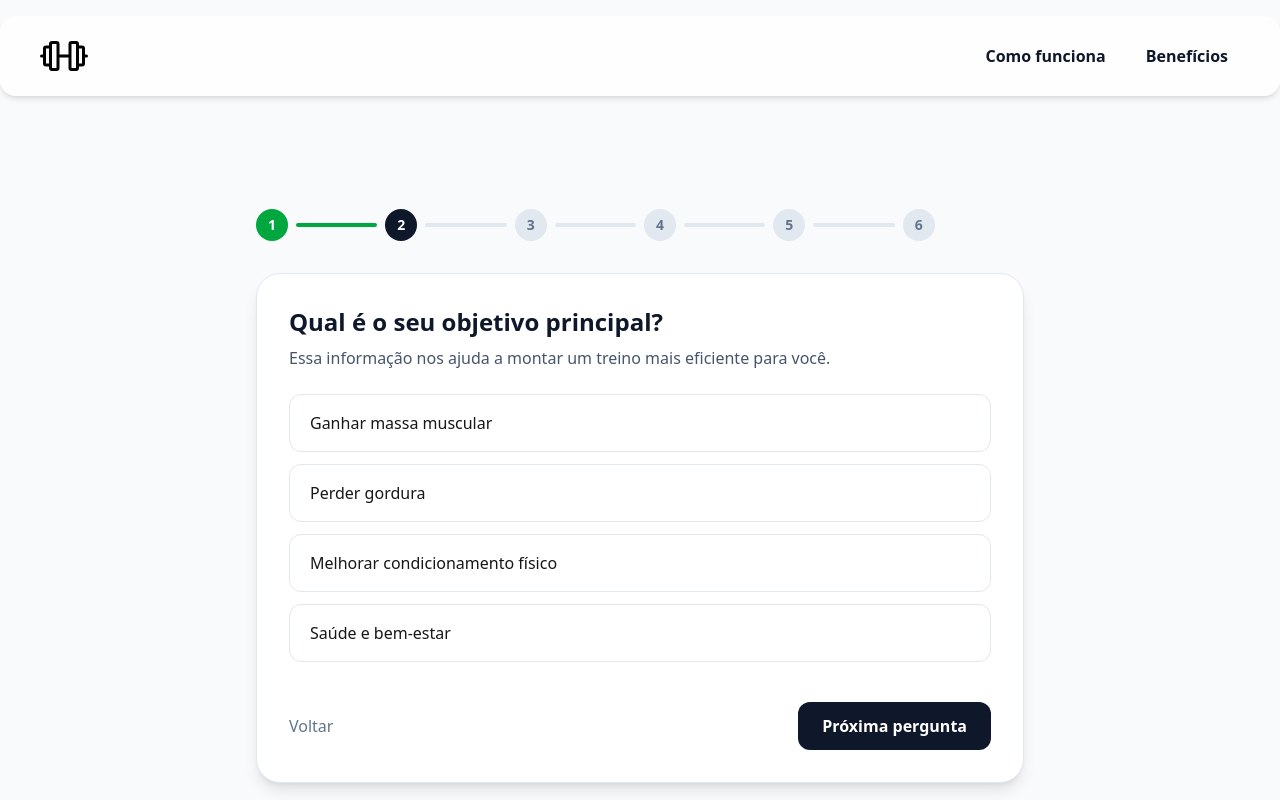
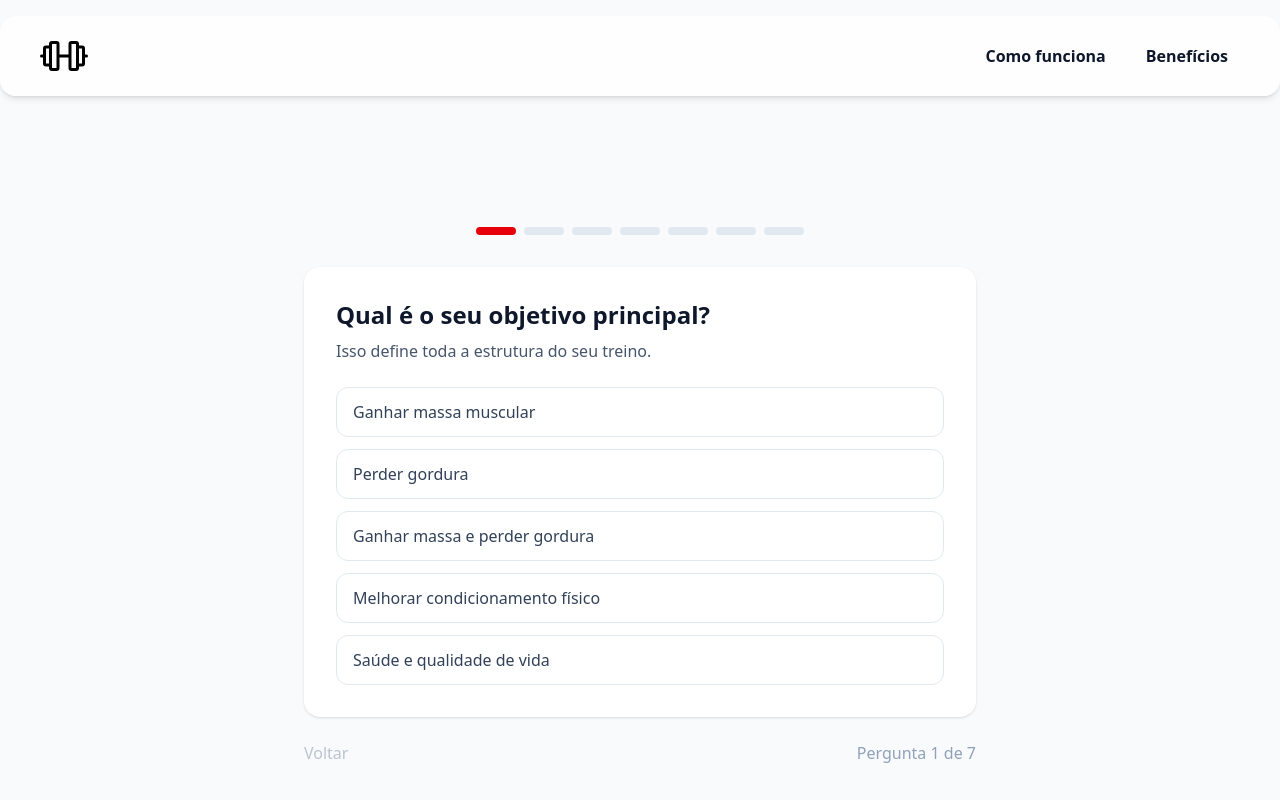
Before and after one commit to RobertoBMJunior/gym-site, a Next.js app: page /perguntas-protocolo in a window 1280 px wide. Shown: the top 800 px of the page. Built offline with nearby package versions, Linux system fonts and the light colour scheme.

Commit message:
feat: Criar useProtocolForm, questions.ts e atualizar o Page.tsx(perguntas) o QuestionCard e o Stepper

```diff
--- a/src/app/perguntas-protocolo/components/QuestionCard.tsx
+++ b/src/app/perguntas-protocolo/components/QuestionCard.tsx
@@ -1,47 +1,43 @@
-export function QuestionCard() {
+import { Question } from '../questions'
+
+interface QuestionCardProps {
+  question: Question
+  onAnswer: (value: string | number) => void
+}
+
+export function QuestionCard({ question, onAnswer }: QuestionCardProps) {
   return (
-    <div className="w-full bg-white rounded-3xl shadow-lg border border-slate-200 p-8 flex flex-col gap-6">
-      {/* Título */}
-      <div className="flex flex-col gap-2">
-        <h2 className="text-2xl font-bold text-slate-900">
-          Qual é o seu objetivo principal?
+    <div className="w-full max-w-2xl bg-white rounded-2xl shadow-sm p-8">
+      <h2 className="text-2xl font-bold text-slate-900 mb-2">
+        {question.title}
       </h2>
-        <p className="text-slate-600">
-          Essa informação nos ajuda a montar um treino mais eficiente para você.
-        </p>
-      </div>
 
-      {/* Opções (mock visual) */}
-      <div className="flex flex-col gap-3">
-        {[
-          'Ganhar massa muscular',
-          'Perder gordura',
-          'Melhorar condicionamento físico',
-          'Saúde e bem-estar',
-        ].map((option) => (
+      {question.description && (
+        <p className="text-slate-600 mb-6">{question.description}</p>
+      )}
+
+      {question.type === 'options' && (
+        <div className="grid gap-3">
+          {question.options?.map((option) => (
             <button
               key={option}
-            className="
-              w-full text-left px-5 py-4 rounded-xl border border-slate-200
-              hover:border-slate-400 hover:bg-slate-50
-              transition-colors
-            "
+              onClick={() => onAnswer(option)}
+              className="w-full border border-slate-200 rounded-xl px-4 py-3 text-left font-medium text-slate-700 hover:border-red-500 hover:bg-red-50 transition"
             >
               {option}
             </button>
           ))}
         </div>
+      )}
 
-      {/* Navegação */}
-      <div className="flex justify-between items-center pt-4">
-        <button className="text-slate-500 hover:text-slate-700 transition-colors">
-          Voltar
-        </button>
-
-        <button className="px-6 py-3 rounded-xl bg-slate-900 text-white font-semibold hover:bg-slate-800 transition-colors">
-          Próxima pergunta
-        </button>
-      </div>
+      {question.type === 'number' && (
+        <input
+          type="number"
+          placeholder={question.placeholder}
+          onChange={(e) => onAnswer(e.target.value)}
+          className="w-full border border-slate-200 rounded-xl px-4 py-3 focus:outline-none focus:ring-2 focus:ring-red-500"
+        />
+      )}
     </div>
   )
 }
--- a/src/app/perguntas-protocolo/components/Stepper.tsx
+++ b/src/app/perguntas-protocolo/components/Stepper.tsx
@@ -5,42 +5,15 @@ interface StepperProps {
 
 export function Stepper({ currentStep, totalSteps }: StepperProps) {
   return (
-    <div className="w-full flex items-center gap-2">
-      {Array.from({ length: totalSteps }).map((_, index) => {
-        const step = index + 1
-        const isActive = step === currentStep
-        const isCompleted = step < currentStep
-
-        return (
-          <div key={step} className="flex items-center flex-1 gap-2">
-            {/* Bolinha */}
-            <div
-              className={`
-                h-8 w-8 rounded-full flex items-center justify-center text-sm font-bold
-                ${
-                  isCompleted
-                    ? 'bg-green-600 text-white'
-                    : isActive
-                      ? 'bg-slate-900 text-white'
-                      : 'bg-slate-200 text-slate-500'
-                }
-              `}
-            >
-              {step}
-            </div>
-
-            {/* Linha */}
-            {step < totalSteps && (
-              <div
-                className={`
-                  h-1 flex-1 rounded
-                  ${isCompleted ? 'bg-green-600' : 'bg-slate-200'}
-                `}
-              />
-            )}
-          </div>
-        )
-      })}
+    <div className="flex items-center gap-2 mb-8">
+      {Array.from({ length: totalSteps }).map((_, index) => (
+        <div
+          key={index}
+          className={`h-2 w-10 rounded-full transition-colors ${
+            index <= currentStep ? 'bg-red-600' : 'bg-slate-200'
+          }`}
+        />
+      ))}
     </div>
   )
 }
--- /dev/null
+++ b/src/app/perguntas-protocolo/hooks/useProtocolForm.ts
@@ -0,0 +1,41 @@
+'use client'
+
+import { useState } from 'react'
+import { questions } from '../questions'
+
+export function useProtocolForm() {
+  const [currentStep, setCurrentStep] = useState(0)
+  const [answers, setAnswers] = useState<Record<string, string | number>>({})
+
+  const totalSteps = questions.length
+  const currentQuestion = questions[currentStep]
+
+  function next() {
+    if (currentStep < totalSteps - 1) {
+      setCurrentStep((prev) => prev + 1)
+    }
+  }
+
+  function prev() {
+    if (currentStep > 0) {
+      setCurrentStep((prev) => prev - 1)
+    }
+  }
+
+  function saveAnswer(value: string | number) {
+    setAnswers((prev) => ({
+      ...prev,
+      [currentQuestion.id]: value,
+    }))
+  }
+
+  return {
+    currentStep,
+    totalSteps,
+    currentQuestion,
+    answers,
+    next,
+    prev,
+    saveAnswer,
+  }
+}
--- a/src/app/perguntas-protocolo/page.tsx
+++ b/src/app/perguntas-protocolo/page.tsx
@@ -1,15 +1,37 @@
+'use client'
+
+import { QuestionCard } from './components/QuestionCard'
 import { Stepper } from './components/Stepper'
-import { QuestionCard } from './components/QuestionCard'
+import { useProtocolForm } from './hooks/useProtocolForm'
 
 export default function PerguntasProtocoloPage() {
+  const { currentStep, totalSteps, currentQuestion, next, prev, saveAnswer } =
+    useProtocolForm()
+
   return (
-    <main className="min-h-screen bg-slate-50 flex items-center justify-center px-4">
-      <div className="w-full max-w-3xl flex flex-col gap-8">
-        {/* Stepper */}
-        <Stepper currentStep={2} totalSteps={6} />
+    <main className="min-h-screen bg-slate-50 flex flex-col items-center justify-center px-6">
+      <Stepper currentStep={currentStep} totalSteps={totalSteps} />
 
-        {/* Card da pergunta */}
-        <QuestionCard />
+      <QuestionCard
+        question={currentQuestion}
+        onAnswer={(value) => {
+          saveAnswer(value)
+          next()
+        }}
+      />
+
+      <div className="flex justify-between w-full max-w-2xl mt-6">
+        <button
+          onClick={prev}
+          disabled={currentStep === 0}
+          className="text-slate-500 font-medium disabled:opacity-40"
+        >
+          Voltar
+        </button>
+
+        <span className="text-slate-400">
+          Pergunta {currentStep + 1} de {totalSteps}
+        </span>
       </div>
     </main>
   )
--- /dev/null
+++ b/src/app/perguntas-protocolo/questions.ts
@@ -0,0 +1,68 @@
+export type QuestionType = 'options' | 'number'
+
+export interface Question {
+  id: string
+  title: string
+  description?: string
+  type: QuestionType
+  options?: string[]
+  placeholder?: string
+}
+
+export const questions: Question[] = [
+  {
+    id: 'goal',
+    title: 'Qual é o seu objetivo principal?',
+    description: 'Isso define toda a estrutura do seu treino.',
+    type: 'options',
+    options: [
+      'Ganhar massa muscular',
+      'Perder gordura',
+      'Ganhar massa e perder gordura',
+      'Melhorar condicionamento físico',
+      'Saúde e qualidade de vida',
+    ],
+  },
+  {
+    id: 'experience',
+    title: 'Qual é o seu nível de treino?',
+    description: 'Assim evitamos treinos fracos ou avançados demais.',
+    type: 'options',
+    options: ['Iniciante', 'Intermediário', 'Avançado'],
+  },
+  {
+    id: 'frequency',
+    title: 'Quantos dias por semana você pretende treinar?',
+    description: 'Vamos organizar o treino de forma eficiente.',
+    type: 'options',
+    options: ['2x por semana', '3x por semana', '4x por semana', '5x ou mais'],
+  },
+  {
+    id: 'age',
+    title: 'Qual é a sua idade?',
+    description: 'A idade influencia no volume e recuperação.',
+    type: 'number',
+    placeholder: 'Ex: 28',
+  },
+  {
+    id: 'weight',
+    title: 'Qual é o seu peso atual?',
+    description: 'Usamos isso para ajustar intensidade e volume.',
+    type: 'number',
+    placeholder: 'Ex: 75 (kg)',
+  },
+  {
+    id: 'height',
+    title: 'Qual é a sua altura?',
+    description: 'Ajuda em estimativas mais precisas.',
+    type: 'number',
+    placeholder: 'Ex: 175 (cm)',
+  },
+  {
+    id: 'activity',
+    title: 'Como está seu nível de atividade física atualmente?',
+    description: 'Isso evita exageros e reduz risco de lesões.',
+    type: 'options',
+    options: ['Sedentário', 'Pouco ativo', 'Ativo', 'Muito ativo'],
+  },
+]
```
Lines whose indentation alone changed are shown as unchanged.
